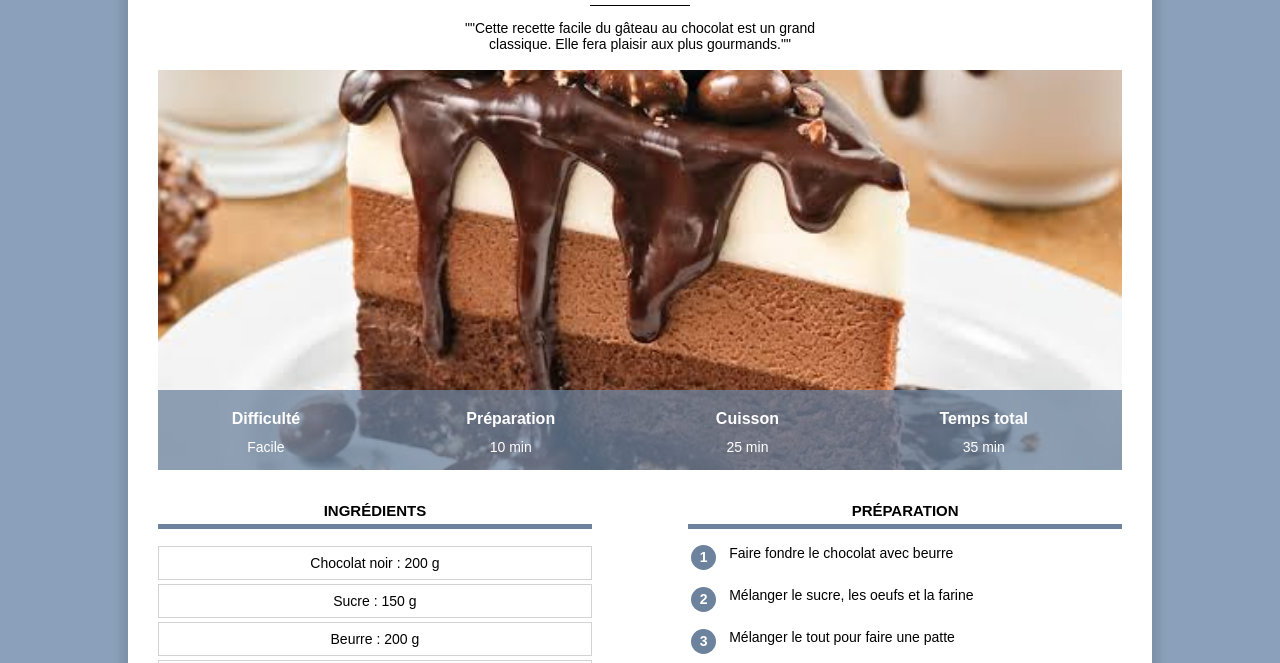
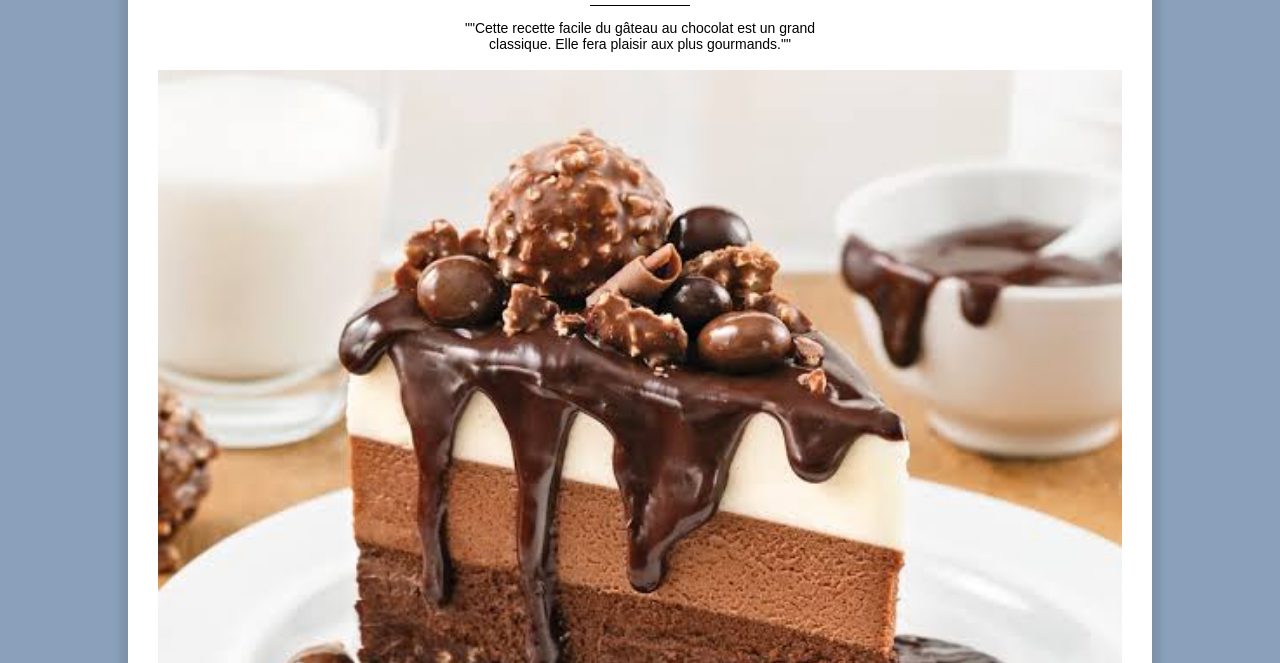
Before and after one commit to marielogiciel21/site_marieno, a plain HTML site: page index.htlm.html in a window 1280 px wide. Shown: the part 137-800 px from the top of the page. Drawn offline with Linux system fonts and the light colour scheme.

Commit message:
Add files via upload

```diff
--- a/recette.css
+++ b/recette.css
@@ -81,7 +81,7 @@ table.info th{
 
 img.info{
     display: block;
-    max-height: 400px;
+    max-height: 900px;
     object-fit: cover;
     min-height:200px ;
     background-color: lightgrey;
```
